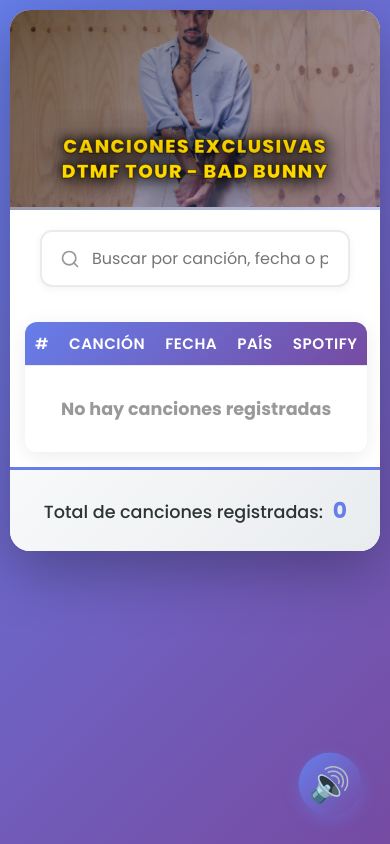
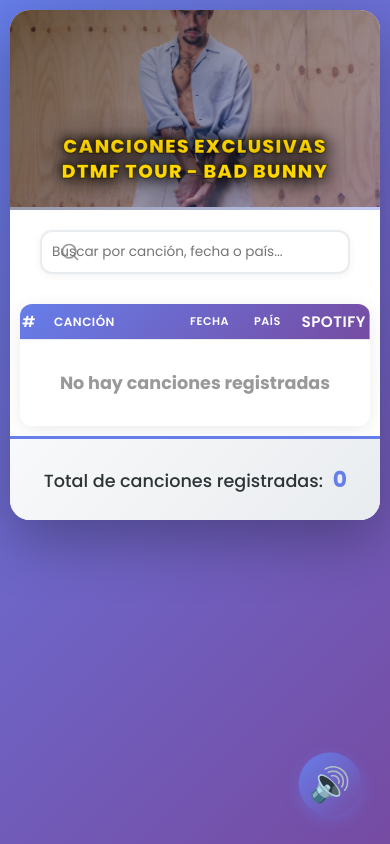
Before and after one commit to rderodriguez1998/badbunny-exclusivas, a plain HTML site: page index.html in a window 390 px wide. Drawn offline with Linux system fonts and the light colour scheme; no server answers; some icons are missing.

Commit message:
Mejorar diseño responsive para móviles

```diff
--- a/styles.css
+++ b/styles.css
@@ -394,25 +394,71 @@
 
     .table-container {
         padding: 15px;
+        overflow-x: auto;
     }
 
+    /* Hacer la tabla más compacta en móvil */
     table {
-        font-size: 0.9rem;
+        font-size: 0.85rem;
+        min-width: 100%;
     }
 
     th,
     td {
-        padding: 10px;
+        padding: 8px 6px;
+        white-space: nowrap;
+    }
+
+    /* Columna de número más pequeña */
+    th:first-child,
+    td:first-child {
+        width: 35px;
+        padding: 8px 4px;
+    }
+
+    /* Columna de canción puede envolver texto */
+    th:nth-child(2),
+    td:nth-child(2) {
+        white-space: normal;
+        min-width: 120px;
+    }
+
+    /* Ajustar columna de país */
+    th:nth-child(4),
+    td:nth-child(4) {
+        font-size: 0.8rem;
+    }
+
+    /* Columna Spotify centrada */
+    th:nth-child(5),
+    td:nth-child(5) {
+        width: 50px;
+        text-align: center;
+    }
+
+    /* Banderas más pequeñas en móvil */
+    .fi {
+        font-size: 1.1em !important;
+        margin-right: 4px !important;
+    }
+
+    /* Iconos de Spotify más pequeños */
+    td svg {
+        width: 20px !important;
+        height: 20px !important;
     }
 
     .actions {
         flex-direction: column;
         gap: 5px;
+        min-width: 120px;
     }
 
     .btn-edit,
     .btn-delete {
         width: 100%;
+        padding: 6px 10px;
+        font-size: 0.8rem;
     }
 }
 
@@ -432,11 +478,67 @@
 
     .add-section,
     .table-container {
-        padding: 15px;
+        padding: 10px;
+    }
+
+    table {
+        font-size: 0.75rem;
+    }
+
+    th,
+    td {
+        padding: 6px 4px;
     }
 
     th:first-child,
     td:first-child {
+        width: 30px;
+        padding: 6px 2px;
+    }
+
+    /* Canción más compacta */
+    th:nth-child(2),
+    td:nth-child(2) {
+        min-width: 100px;
+        font-size: 0.75rem;
+    }
+
+    /* Fecha más compacta */
+    th:nth-child(3),
+    td:nth-child(3) {
+        font-size: 0.7rem;
+    }
+
+    /* País más compacto */
+    th:nth-child(4),
+    td:nth-child(4) {
+        font-size: 0.7rem;
+    }
+
+    /* Spotify */
+    th:nth-child(5),
+    td:nth-child(5) {
         width: 40px;
     }
+
+    td svg {
+        width: 18px !important;
+        height: 18px !important;
+    }
+
+    .actions {
+        min-width: 100px;
+    }
+
+    .btn-edit,
+    .btn-delete {
+        padding: 5px 8px;
+        font-size: 0.7rem;
+    }
+
+    /* Hacer el campo de búsqueda más pequeño */
+    #searchInput {
+        font-size: 0.85rem;
+        padding: 10px;
+    }
 }
```
